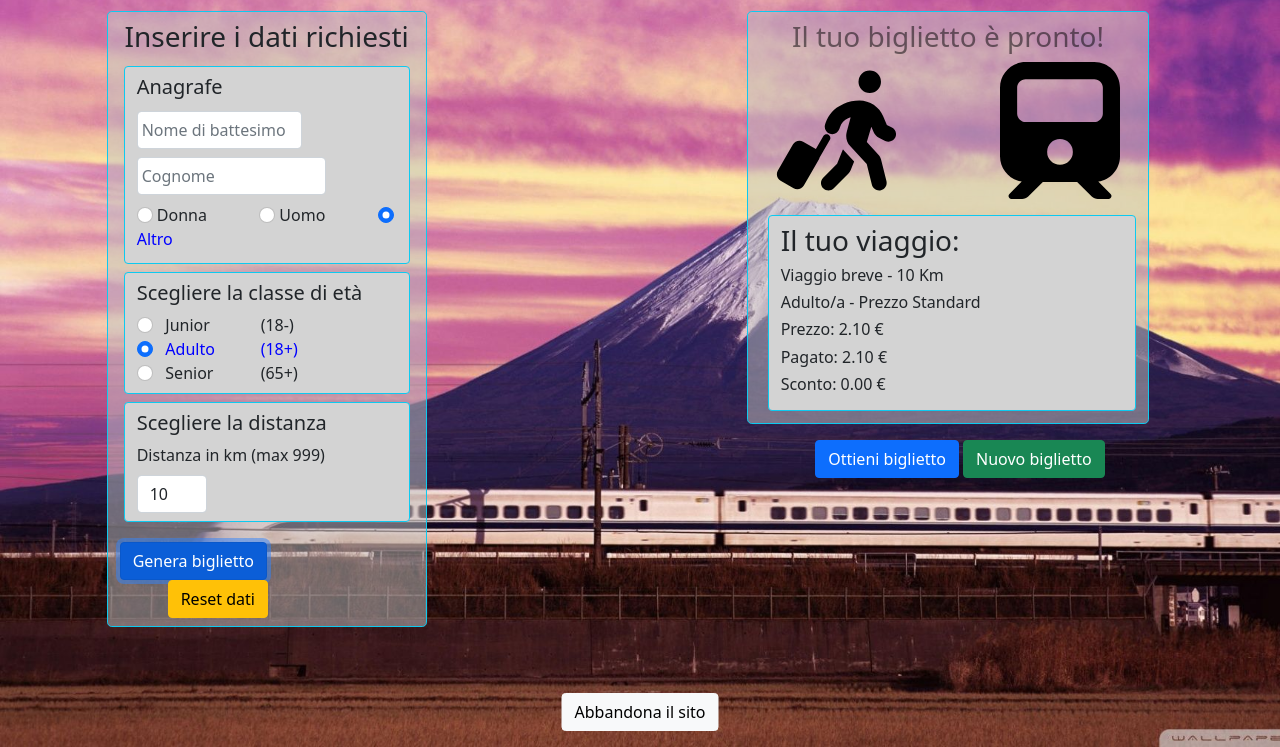
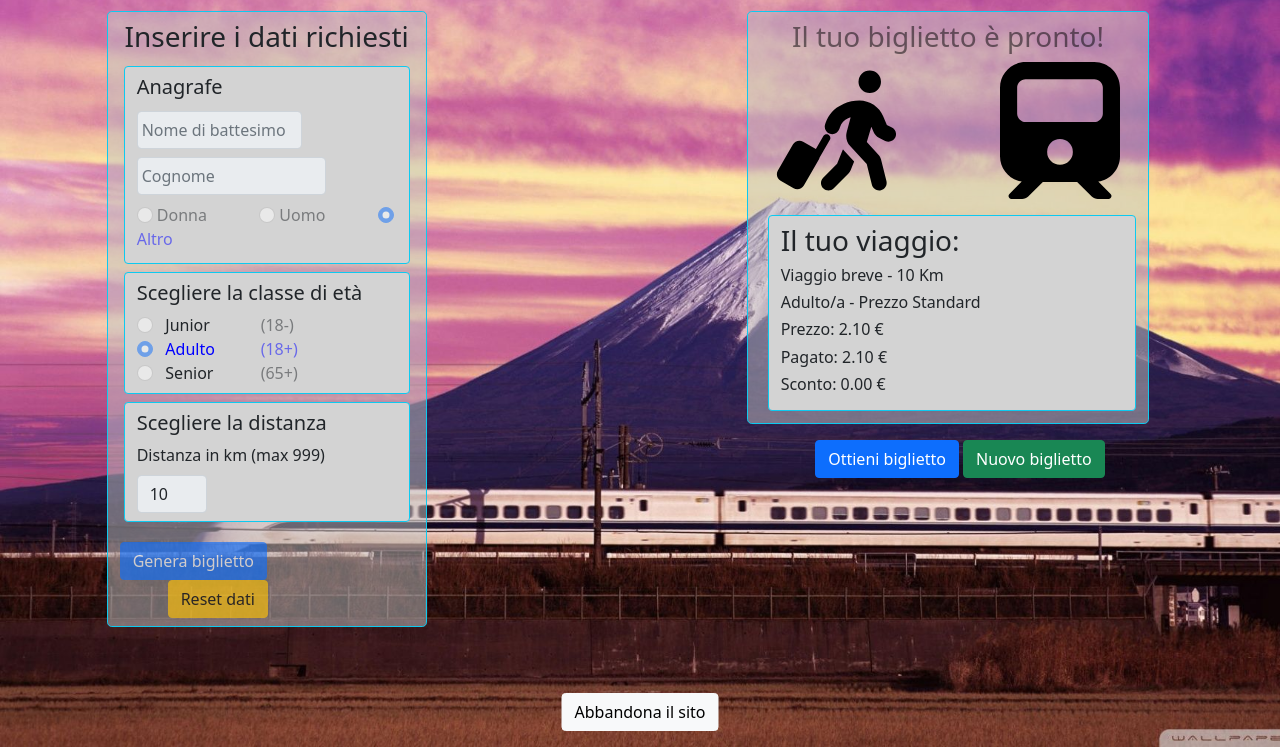
Before and after one commit to MicheleFranciolapilla/js-biglietto-treno-form, a plain HTML site: page index.html in a window 1280 px wide. Both pictures are taken after a click on the button "Genera biglietto". Shown: the part 53-800 px from the top of the page. Drawn offline with nearby package versions, Linux system fonts and the light colour scheme.

Commit message:
Disabilitazione settore input al click, ok

```diff
--- a/assets/js/main.js
+++ b/assets/js/main.js
@@ -86,6 +86,32 @@ function int_random_range(min_v, max_v)
      }
  }
 
+function input_toggle(bool_str)
+{
+    let toggleable_tags = document.querySelectorAll(".en_dis_toggle");
+    console.log(toggleable_tags);
+
+    for (let i = 0; i < toggleable_tags.length; i++)
+    {
+        toggleable_tags[i].disabled = (bool_str);
+    }
+    // for (let i=0; i<=toggleable_tags.length; i++)
+    // {
+
+    // }
+}
+
+function output_toggle(bool_str)
+{
+    let toggleable_tags = document.querySelectorAll("#output_area .btn");
+    console.log(toggleable_tags);
+
+    for (let i = 0; i < toggleable_tags.length; i++)
+    {
+        toggleable_tags[i].disabled = (bool_str);
+    }
+}
+
 // Funzione che restituisce una card esaustiva di output e consente l'elaborazione di un nuovo ticket
 function output_data()
 {
@@ -109,7 +135,7 @@ function output_data()
 
     passenger_car = int_random_max(max_car_nr) + 1;
     document.querySelector("#passenger #p_title").innerHTML = passenger_gend;
-    document.querySelector("#passenger #p_icon").innerHTML = passenger_icon;
+    document.querySelector("#p_icon > i").className = passenger_icon;
     document.querySelector("#passenger #p_surn").innerHTML = passenger_surn;
     document.querySelector("#passenger #p_name").innerHTML = passenger_name;
     document.querySelector("#pass_car h4").innerHTML = passenger_car;
@@ -137,7 +163,7 @@ function output_data()
         </div>
     </div>
     <div class="align-self-center mt-3">
-        <button class="btn btn-primary" type="button" data-bs-toggle="offcanvas" data-bs-target="#your_ticket" aria-controls="your_ticket">Ottieni biglietto</button>
+        <button class="btn btn-primary" type="button" data-bs-toggle="offcanvas" data-bs-target="#your_ticket" aria-controls="your_ticket" onclick="output_toggle("true")">Ottieni biglietto</button>
         <button class="btn btn-success" type="button" onclick="location.reload()">Nuovo biglietto</button>
 </div>`;
 }
@@ -145,6 +171,11 @@ function output_data()
 // Funzione che recupera i dati dell'input, calcola tutti i parametri e produce output in console.log
 function calc_price()
 {
+    // document.getElementById('go_to_calc').disabled = 'true';
+    // document.getElementById('reset_input').disabled = 'true';
+    // document.getElementById('distance').disabled = 'true';
+
+
     // ********** Costanti locali **********
 
     // Costanti booleane che identificano la fascia d'età selezionata
@@ -158,25 +189,27 @@ function calc_price()
     let     jas_str = "";
     let     gnd     = 3;
 
+    input_toggle("true");
+
     passenger_name = document.getElementById('given_name').value;
     passenger_name = passenger_name.toLowerCase();
     passenger_name = passenger_name.charAt(0).toUpperCase() + passenger_name.slice(1);
     passenger_surn = document.getElementById('last_name').value;
     passenger_surn = passenger_surn.toUpperCase();
     passenger_gend = "Gentile ";
-    passenger_icon = '<i class="fa-solid fa-user"></i>';
+    passenger_icon = "fa-solid fa-user";
     gnd = 3;
 
     if (gend_w)
     {
         passenger_gend += "Signora ";
-        passenger_icon = '<i class="fa-regular fa-user"></i>';
+        passenger_icon = "fa-regular fa-user";
         gnd = 1;
     }
     else if (gend_m)
     {
         passenger_gend += "Signor ";
-        passenger_icon = '<i class="fa-solid fa-user-tie"></i>';
+        passenger_icon = "fa-solid fa-user-tie";
         gnd = 2;
     }
 
--- a/index.html
+++ b/index.html
@@ -29,17 +29,17 @@
                 <div id="name_area" class="row flex-column align-items-start border border-info rounded-2 m-1 py-2">
                     <h5>Anagrafe</h5>
                     <div class="col-8 my-1">
-                        <input class="form-control ps-1" type="text" id="given_name" minlength="2" maxlength="12" placeholder="Nome di battesimo" required>
+                        <input class="en_dis_toggle form-control ps-1" type="text" id="given_name" minlength="2" maxlength="12" placeholder="Nome di battesimo" required>
                     </div>
                     <div class="col-9 my-1">
-                        <input class="form-control ps-1" type="text" id="last_name" minlength="2" maxlength="14" placeholder="Cognome" required>
+                        <input class="en_dis_toggle form-control ps-1" type="text" id="last_name" minlength="2" maxlength="14" placeholder="Cognome" required>
                     </div>
                     <div class="my-1">
-                        <input class="form-check-input" type="radio" id="woman" name="gender">
+                        <input class="en_dis_toggle form-check-input" type="radio" id="woman" name="gender">
                         <label class="form-check-label" for="woman"> Donna</label>
-                        <input class="form-check-input ms-5" type="radio" id="man" name="gender">
+                        <input class="en_dis_toggle form-check-input ms-5" type="radio" id="man" name="gender">
                         <label class="form-check-label me-5" for="man"> Uomo</label>
-                        <input class="form-check-input" type="radio" id="other" name="gender" checked>
+                        <input class="en_dis_toggle form-check-input" type="radio" id="other" name="gender" checked>
                         <label class="form-check-label" for="man"> Altro</label>
                     </div>
                 </div>
@@ -47,17 +47,17 @@
                 <div id="age_area" class="row flex-column align-items-start border border-info rounded-2 m-1 py-2">
                     <h5>Scegliere la classe di età</h5>
                     <div class="col-8 d-flex justify-content-between">
-                        <input class="form-check-input" type="radio" id="junior" name="age">
+                        <input class="en_dis_toggle form-check-input" type="radio" id="junior" name="age">
                         <span class="w-50">Junior</span>
                         <label class="form-check-label w-25" for="junior">(18-)</label>
                     </div>
                     <div class="col-8 d-flex justify-content-between">
-                        <input class="form-check-input" type="radio" id="adult" name="age" checked>
+                        <input class="en_dis_toggle form-check-input" type="radio" id="adult" name="age" checked>
                         <span class="w-50">Adulto</span>
                         <label class="form-check-label w-25" for="adult">(18+)</label>
                     </div>
                     <div class="col-8 d-flex justify-content-between">
-                        <input class="form-check-input" type="radio" id="senior" name="age">
+                        <input class="en_dis_toggle form-check-input" type="radio" id="senior" name="age">
                         <span class="w-50">Senior</span>
                         <label class="form-check-label w-25" for="senior">(65+)</label>
                     </div>
@@ -67,13 +67,13 @@
                     <h5>Scegliere la distanza</h5>
                     <label for="distance" class="form-label">Distanza in km (max 999)</label>
                     <div class="col-4">
-                        <input type="number" min="1" max="999" step="1" maxlength="3" value="10" class="form-control" id="distance" required>
+                        <input type="number" min="1" max="999" step="1" maxlength="3" value="10" class="en_dis_toggle form-control" id="distance" required>
                     </div>
                 </div>
                 <!-- Pulsante di conferma degli input, con chiamata a funzione Javascript -->
                 <div class="mt-3 align-self-center">
-                    <button class="btn btn-primary me-5" type="submit" onclick="calc_price()">Genera biglietto</button>
-                    <button class="btn btn-warning ms-5" type="reset" onclick="location.reload()">Reset dati</button>
+                    <button id="go_to_calc" class="en_dis_toggle btn btn-primary me-5" type="button" onclick="calc_price()">Genera biglietto</button>
+                    <button id="reset_input" class="en_dis_toggle btn btn-warning ms-5" type="button" onclick="location.reload()">Reset dati</button>
                 </div>
             </section>
             <!-- Sezione di output (veicolata da specifica funzione Javascript) -->
```
